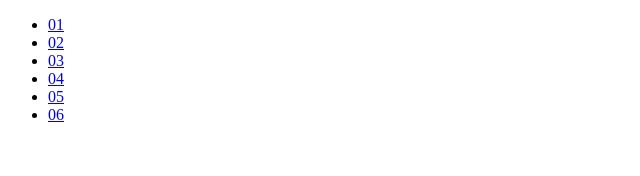
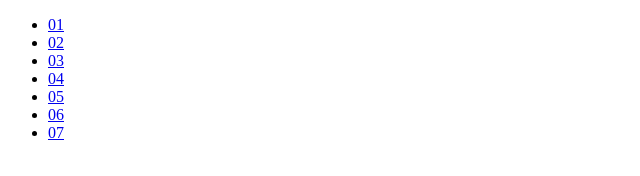
Before and after one commit to cardboctober/max, a plain HTML site: page index.html in a window 1280 px wide. Shown: the full height of the page, 0-640 px from the left. Drawn offline with Linux system fonts and the light colour scheme.

Commit message:
Boom a link to 07 from the useful index.html

```diff
--- a/index.html
+++ b/index.html
@@ -8,6 +8,7 @@
     <li><a href="04/">04</a></li>
     <li><a href="05/">05</a></li>
     <li><a href="06/">06</a></li>
+    <li><a href="07/README.md">07</a></li>
   </ul>
 </body>
 </html>
```
